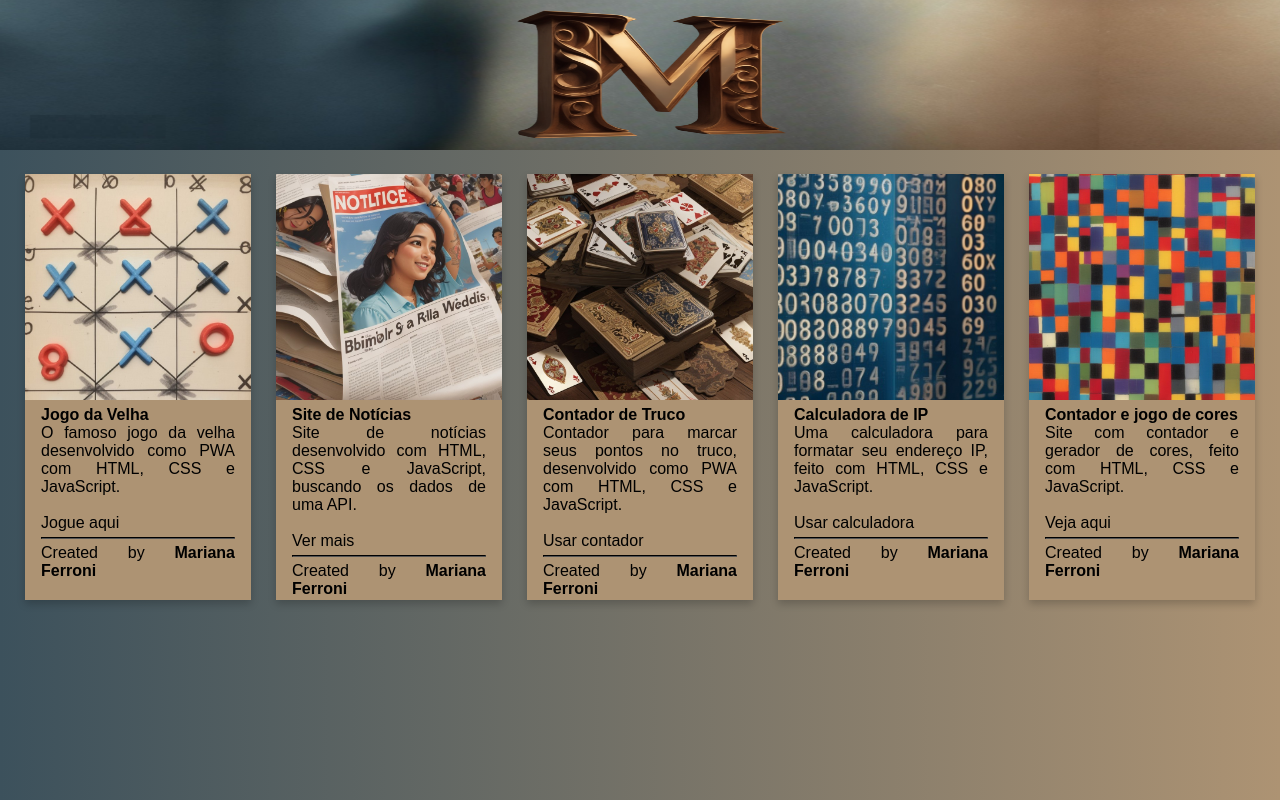
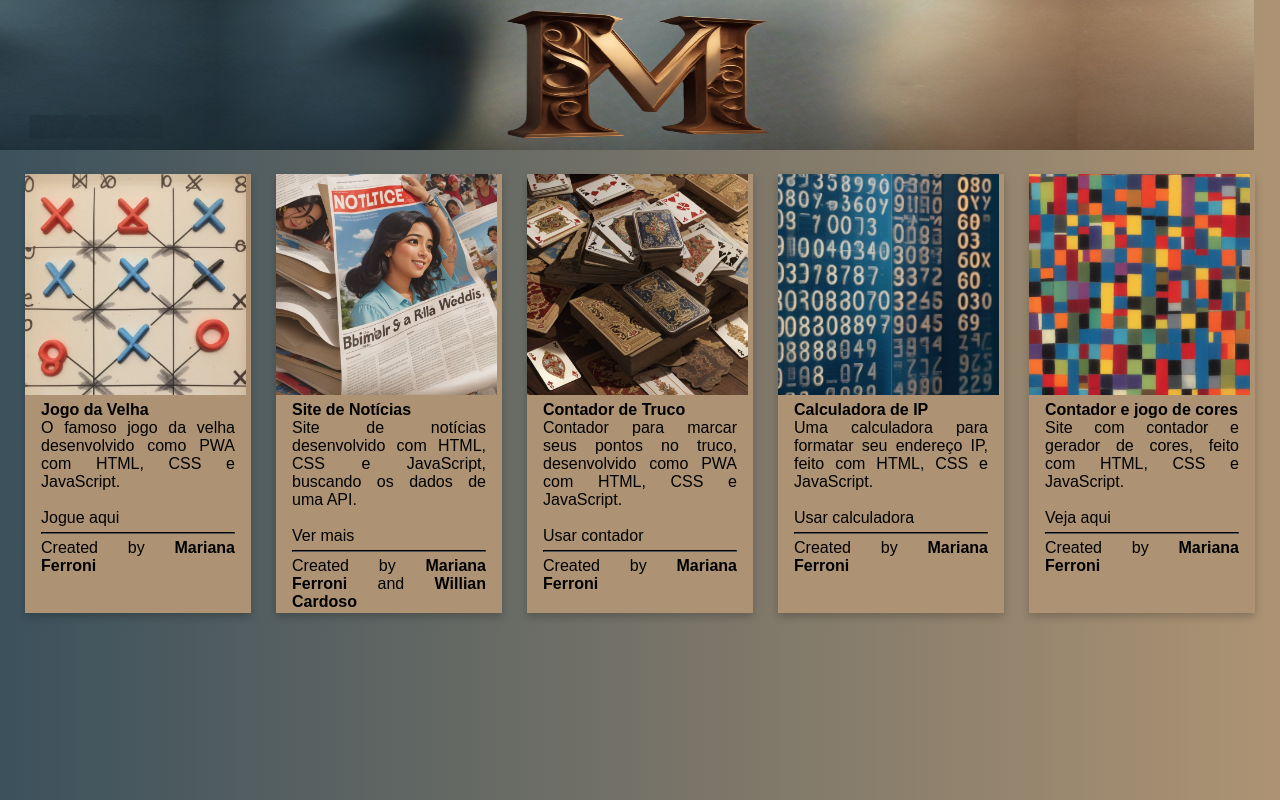
Before and after one commit to marianaferr0ni/portfolio, a website: page index.html in a window 1280 px wide. Drawn offline with nearby package versions, Linux system fonts and the light colour scheme.

Commit message:
Update index.html

```diff
--- a/index.html
+++ b/index.html
@@ -8,10 +8,10 @@
     <title>PORTFÓLIO</title>
   </head>
   <body>
-    <header><img src="images/header.png" alt="logo" style="width: 100%" class="logo"></header>
+    <header><img src="images/header.png" alt="logo" style="width: 98%" class="logo"></header>
     <div class="cardlist">
       <div class="card animate__animated animate__bounce">
-        <img src="/images/tictactoe.jpg" alt="tictactoe" style="width: 100%" />
+        <img src="/images/tictactoe.jpg" alt="tictactoe" style="width: 98%" />
         <div class="container">
           <h4><b>Jogo da Velha</b></h4>
           <p>
@@ -25,7 +25,7 @@
       </div>
 
       <div class="card animate__animated animate__bounce">
-        <img src="/images/news.jpg" alt="news" style="width: 100%" />
+        <img src="/images/news.jpg" alt="news" style="width: 98%" />
         <div class="container">
           <h4><b>Site de Notícias</b></h4>
           <p>
@@ -34,12 +34,12 @@
           </p>
           <br /><a href="https://marianaferr0ni.github.io/Trabalho-final/">Ver mais</a>
           <hr />
-          <p>Created by <b>Mariana Ferroni</b></p>
+          <p>Created by <b>Mariana Ferroni</b> and <b>Willian Cardoso</b></p>
         </div>
       </div>
 
       <div class="card animate__animated animate__bounce">
-        <img src="/images/deck.jpg" alt="deck" style="width: 100%" />
+        <img src="/images/deck.jpg" alt="deck" style="width: 98%" />
         <div class="container">
           <h4><b>Contador de Truco </b></h4>
           <p>
@@ -53,7 +53,7 @@
       </div>
 
       <div class="card animate__animated animate__bounce">
-        <img src="/images/ip.jpg" alt="ip" style="width: 100%" />
+        <img src="/images/ip.jpg" alt="ip" style="width: 98%" />
         <div class="container">
           <h4><b>Calculadora de IP</b></h4>
           <p>
@@ -67,7 +67,7 @@
       </div>
 
       <div class="card animate__animated animate__bounce">
-        <img src="/images/colors.jpg" alt="colors" style="width: 100%" />
+        <img src="/images/colors.jpg" alt="colors" style="width: 98%" />
         <div class="container">
           <h4><b>Contador e jogo de cores</b></h4>
           <p>
```
